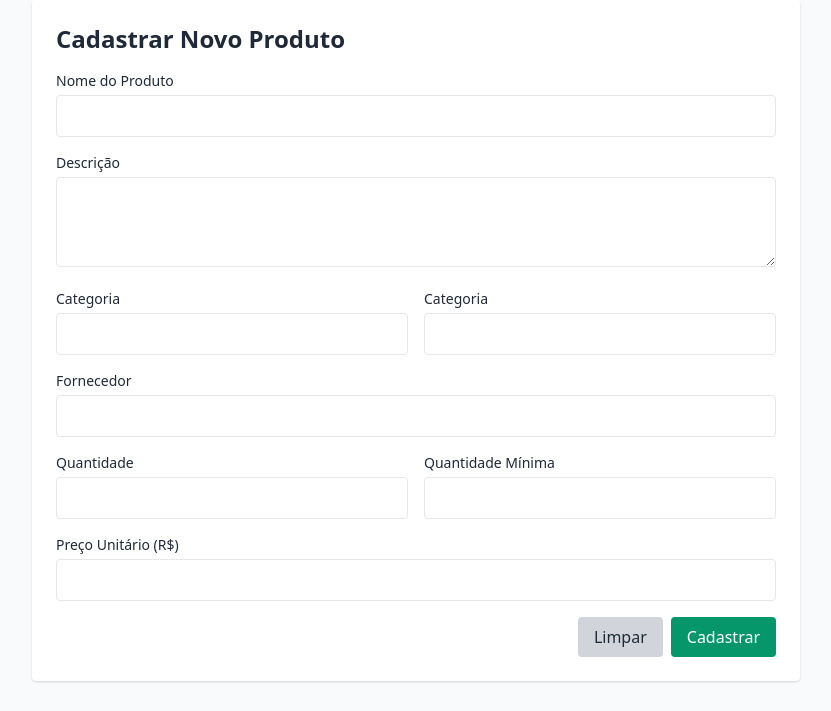
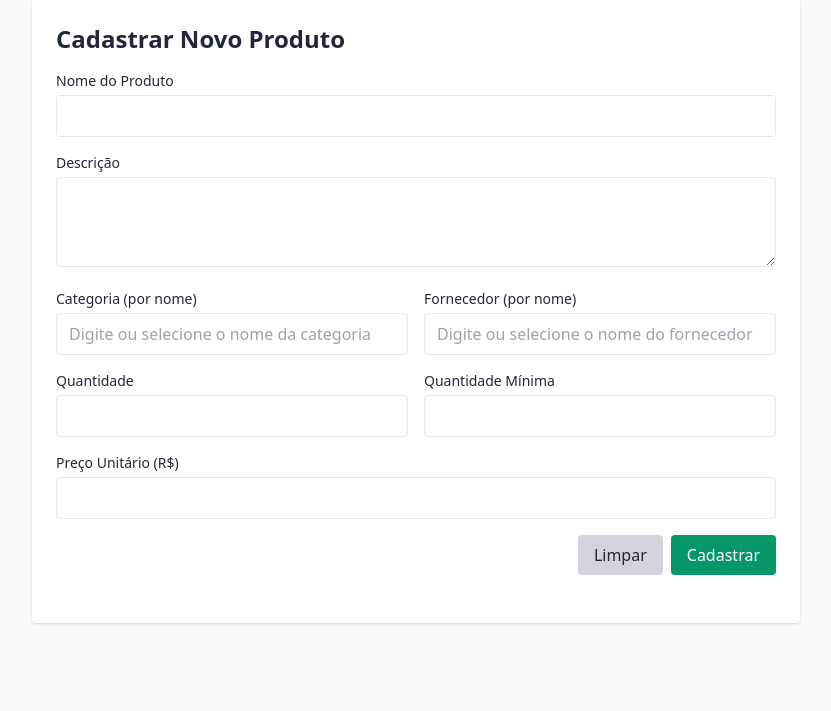
Before and after one commit to Fabiolegra/Estoque, a PHP site: page /adicionar.php in a window 1280 px wide. Shown: the part 89-800 px from the top of the page, without its empty margins (224-1055 px from the left). Run offline with PHP 8.4, Linux system fonts and the light colour scheme.

Commit message:
categoria e fornecedor sejam adicionado pelo nome e nao pelo id

```diff
--- a/app/views/produtos/adicionar.php
+++ b/app/views/produtos/adicionar.php
@@ -37,45 +37,36 @@
 
         <div class="grid grid-cols-1 md:grid-cols-2 gap-4">
             <div>
-                <label class="block text-sm font-medium mb-1" for="categoria">Categoria</label>
-                <input type="text" name="categoria" id="categoria"
+                <label class="block text-sm font-medium mb-1" for="categoria_nome">Categoria (por nome)</label>
+                <input type="text" name="categoria" id="categoria_nome" list="categorias-lista"
+                       placeholder="Digite ou selecione o nome da categoria"
                        class="w-full border rounded px-3 py-2 focus:outline-none focus:ring-2 focus:ring-blue-500">
-            </div>
-            <div>
-                <label class="block text-sm font-medium mb-1" for="categoria_id">Categoria</label>
+                <input type="hidden" name="categoria_id" id="categoria_id">
                 <?php if (isset($categorias) && is_array($categorias) && count($categorias) > 0): ?>
-                    <select name="categoria_id" id="categoria_id"
-                            class="w-full border rounded px-3 py-2 focus:outline-none focus:ring-2 focus:ring-blue-500">
-                        <option value="">Sem categoria</option>
+                    <datalist id="categorias-lista">
                         <?php foreach ($categorias as $c): ?>
-                            <option value="<?= htmlspecialchars($c['id'], ENT_QUOTES, 'UTF-8'); ?>">
-                                <?= htmlspecialchars($c['nome'], ENT_QUOTES, 'UTF-8'); ?>
-                            </option>
+                            <option value="<?= htmlspecialchars($c['nome'], ENT_QUOTES, 'UTF-8'); ?>"></option>
                         <?php endforeach; ?>
-                    </select>
+                    </datalist>
                 <?php else: ?>
-                    <input type="number" name="categoria_id" id="categoria_id" min="0"
-                           class="w-full border rounded px-3 py-2 focus:outline-none focus:ring-2 focus:ring-blue-500">
                 <?php endif; ?>
             </div>
-        </div>
 
-        <div>
-            <label class="block text-sm font-medium mb-1" for="fornecedor_id">Fornecedor</label>
-            <?php if (isset($fornecedores) && is_array($fornecedores) && count($fornecedores) > 0): ?>
-                <select name="fornecedor_id" id="fornecedor_id"
-                        class="w-full border rounded px-3 py-2 focus:outline-none focus:ring-2 focus:ring-blue-500">
-                    <option value="">Sem fornecedor</option>
-                    <?php foreach ($fornecedores as $f): ?>
-                        <option value="<?= htmlspecialchars($f['id'], ENT_QUOTES, 'UTF-8'); ?>">
-                            <?= htmlspecialchars($f['nome'], ENT_QUOTES, 'UTF-8'); ?>
-                        </option>
-                    <?php endforeach; ?>
-                </select>
-            <?php else: ?>
-                <input type="number" name="fornecedor_id" id="fornecedor_id" min="0"
+            <div>
+                <label class="block text-sm font-medium mb-1" for="fornecedor_nome">Fornecedor (por nome)</label>
+                <input type="text" name="fornecedor_nome" id="fornecedor_nome" list="fornecedores-lista"
+                       placeholder="Digite ou selecione o nome do fornecedor"
                        class="w-full border rounded px-3 py-2 focus:outline-none focus:ring-2 focus:ring-blue-500">
-            <?php endif; ?>
+                <input type="hidden" name="fornecedor_id" id="fornecedor_id">
+                <?php if (isset($fornecedores) && is_array($fornecedores) && count($fornecedores) > 0): ?>
+                    <datalist id="fornecedores-lista">
+                        <?php foreach ($fornecedores as $f): ?>
+                            <option value="<?= htmlspecialchars($f['nome'], ENT_QUOTES, 'UTF-8'); ?>"></option>
+                        <?php endforeach; ?>
+                    </datalist>
+                <?php else: ?>
+                <?php endif; ?>
+            </div>
         </div>
 
         <div class="grid grid-cols-1 md:grid-cols-2 gap-4">
@@ -102,7 +93,53 @@
             <button type="submit" class="bg-green-600 text-white px-4 py-2 rounded hover:bg-green-700">Cadastrar</button>
         </div>
     </form>
+
+    <div class="mt-6 text-xs text-gray-500">
+    </div>
 </div>
+
+<?php if ((isset($categorias) && is_array($categorias) && count($categorias) > 0) || (isset($fornecedores) && is_array($fornecedores) && count($fornecedores) > 0)): ?>
+<script>
+(function(){
+    var categoriasMap = {};
+    <?php if (isset($categorias) && is_array($categorias)): ?>
+    categoriasMap = {
+        <?php foreach ($categorias as $i => $c): ?>
+        <?= json_encode((string)$c['nome']) ?>: <?= (int)$c['id'] ?><?= $i === array_key_last($categorias) ? '' : ',' ?>
+        <?php endforeach; ?>
+    };
+    <?php endif; ?>
+
+    var fornecedoresMap = {};
+    <?php if (isset($fornecedores) && is_array($fornecedores)): ?>
+    fornecedoresMap = {
+        <?php foreach ($fornecedores as $i => $f): ?>
+        <?= json_encode((string)$f['nome']) ?>: <?= (int)$f['id'] ?><?= $i === array_key_last($fornecedores) ? '' : ',' ?>
+        <?php endforeach; ?>
+    };
+    <?php endif; ?>
+
+    function bindNameToId(inputId, hiddenId, map) {
+        var input = document.getElementById(inputId);
+        var hidden = document.getElementById(hiddenId);
+        if (!input || !hidden) return;
+        function update(){
+            var nome = input.value || '';
+            if (Object.prototype.hasOwnProperty.call(map, nome)) {
+                hidden.value = map[nome];
+            } else {
+                hidden.value = '';
+            }
+        }
+        input.addEventListener('change', update);
+        input.addEventListener('input', update);
+    }
+
+    bindNameToId('categoria_nome', 'categoria_id', categoriasMap);
+    bindNameToId('fornecedor_nome', 'fornecedor_id', fornecedoresMap);
+})();
+</script>
+<?php endif; ?>
 
 </body>
 </html>
--- a/prompt.txt
+++ b/prompt.txt
@@ -40,3 +40,6 @@ analise o schema.sql e adicione ao adicionar.php
 
 8 -
 em editar.php eu quero que a categoria e fornecedor sejam adicionado pelo nome e nao pelo id
+
+9 -
+em adicionar.php eu quero que a categoria e fornecedor sejam adicionado pelo nome e nao pelo id
```
